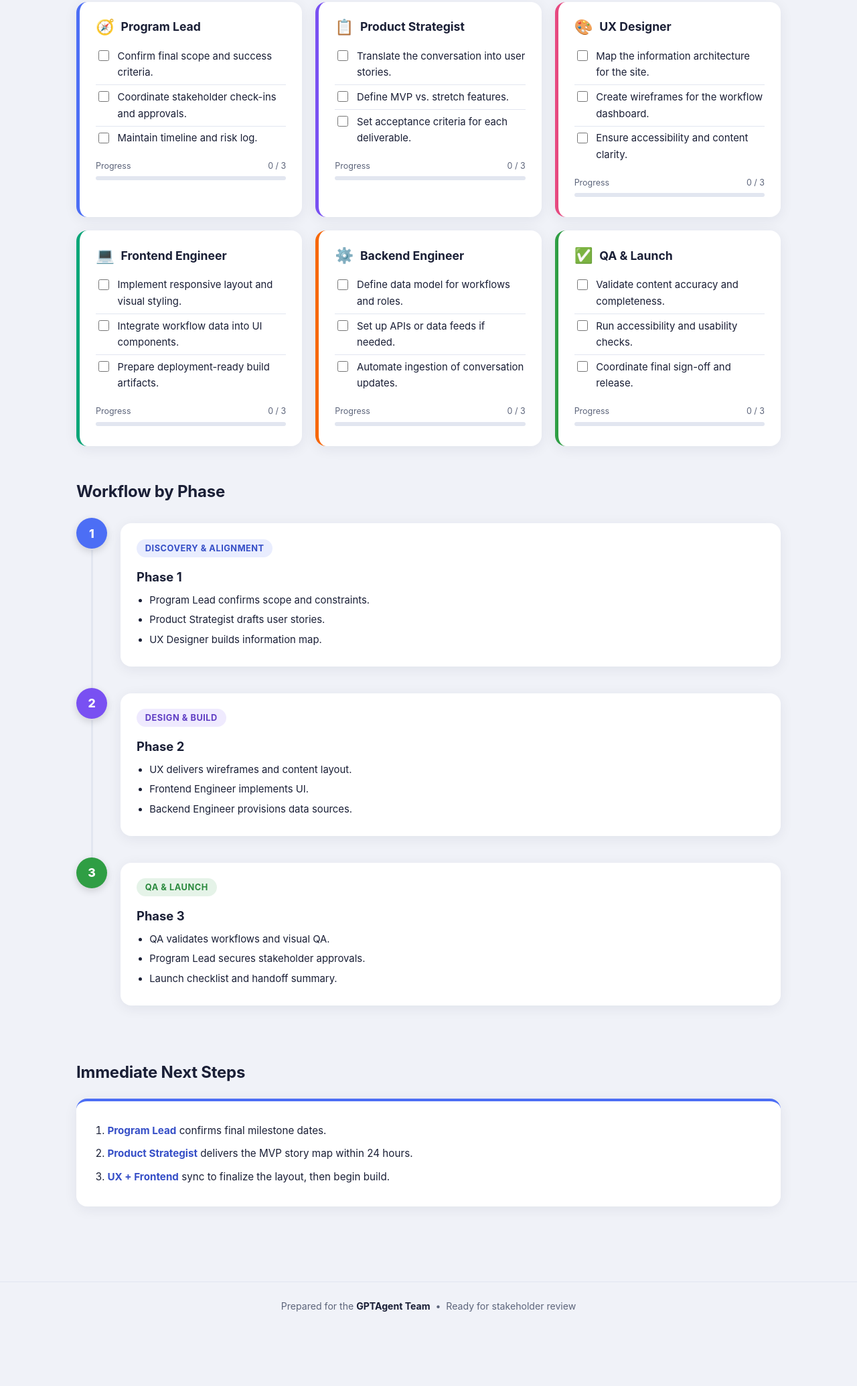
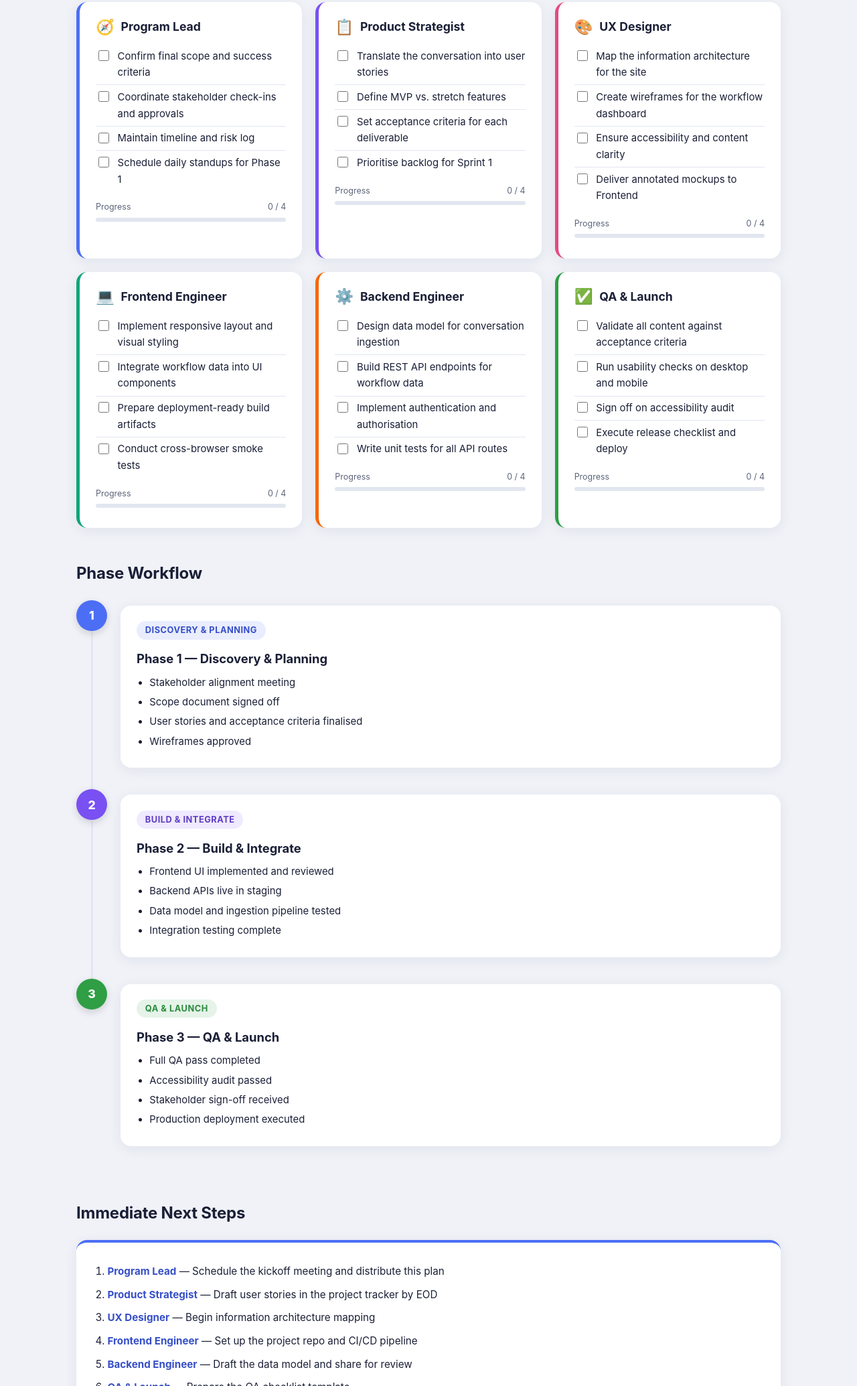
Before and after one commit to MDeActual/MDeActual.github.io, a plain HTML site: page index.html in a window 1280 px wide. Shown: the part 731-2800 px from the top of the page at 67% size. Before the commit the page ends 2732 px from the top, so only its background shows below. Drawn offline with Linux system fonts and the light colour scheme.

Commit message:
Complete finished product: full index.html with JS, phase stepper, and next steps

```diff
--- a/index.html
+++ b/index.html
@@ -374,6 +374,7 @@
         </p>
         <div class="role-grid" id="role-grid">
 
+          <!-- Program Lead -->
           <article class="card role-card" style="--role-color:var(--role-lead)" data-role="lead">
             <div class="role-header">
               <span class="role-icon" aria-hidden="true">🧭</span>
@@ -382,27 +383,32 @@
             <ul class="task-list" aria-label="Program Lead tasks">
               <li>
                 <input type="checkbox" id="lead-1" />
-                <label for="lead-1">Confirm final scope and success criteria.</label>
+                <label for="lead-1">Confirm final scope and success criteria</label>
               </li>
               <li>
                 <input type="checkbox" id="lead-2" />
-                <label for="lead-2">Coordinate stakeholder check-ins and approvals.</label>
+                <label for="lead-2">Coordinate stakeholder check-ins and approvals</label>
               </li>
               <li>
                 <input type="checkbox" id="lead-3" />
-                <label for="lead-3">Maintain timeline and risk log.</label>
+                <label for="lead-3">Maintain timeline and risk log</label>
+              </li>
+              <li>
+                <input type="checkbox" id="lead-4" />
+                <label for="lead-4">Schedule daily standups for Phase 1</label>
               </li>
             </ul>
             <div class="progress-wrap">
               <div class="progress-label">
-                <span>Progress</span><span class="pct">0 / 3</span>
+                <span>Progress</span><span class="pct">0 / 4</span>
               </div>
-              <div class="progress-bar" role="progressbar" aria-valuemin="0" aria-valuemax="3" aria-valuenow="0">
+              <div class="progress-bar" role="progressbar" aria-valuemin="0" aria-valuemax="4" aria-valuenow="0">
                 <div class="progress-fill"></div>
               </div>
             </div>
           </article>
 
+          <!-- Product Strategist -->
           <article class="card role-card" style="--role-color:var(--role-strategy)" data-role="strategy">
             <div class="role-header">
               <span class="role-icon" aria-hidden="true">📋</span>
@@ -411,27 +417,32 @@
             <ul class="task-list" aria-label="Product Strategist tasks">
               <li>
                 <input type="checkbox" id="strategy-1" />
-                <label for="strategy-1">Translate the conversation into user stories.</label>
+                <label for="strategy-1">Translate the conversation into user stories</label>
               </li>
               <li>
                 <input type="checkbox" id="strategy-2" />
-                <label for="strategy-2">Define MVP vs. stretch features.</label>
+                <label for="strategy-2">Define MVP vs. stretch features</label>
               </li>
               <li>
                 <input type="checkbox" id="strategy-3" />
-                <label for="strategy-3">Set acceptance criteria for each deliverable.</label>
+                <label for="strategy-3">Set acceptance criteria for each deliverable</label>
+              </li>
+              <li>
+                <input type="checkbox" id="strategy-4" />
+                <label for="strategy-4">Prioritise backlog for Sprint 1</label>
               </li>
             </ul>
             <div class="progress-wrap">
               <div class="progress-label">
-                <span>Progress</span><span class="pct">0 / 3</span>
+                <span>Progress</span><span class="pct">0 / 4</span>
               </div>
-              <div class="progress-bar" role="progressbar" aria-valuemin="0" aria-valuemax="3" aria-valuenow="0">
+              <div class="progress-bar" role="progressbar" aria-valuemin="0" aria-valuemax="4" aria-valuenow="0">
                 <div class="progress-fill"></div>
               </div>
             </div>
           </article>
 
+          <!-- UX Designer -->
           <article class="card role-card" style="--role-color:var(--role-ux)" data-role="ux">
             <div class="role-header">
               <span class="role-icon" aria-hidden="true">🎨</span>
@@ -440,27 +451,32 @@
             <ul class="task-list" aria-label="UX Designer tasks">
               <li>
                 <input type="checkbox" id="ux-1" />
-                <label for="ux-1">Map the information architecture for the site.</label>
+                <label for="ux-1">Map the information architecture for the site</label>
               </li>
               <li>
                 <input type="checkbox" id="ux-2" />
-                <label for="ux-2">Create wireframes for the workflow dashboard.</label>
+                <label for="ux-2">Create wireframes for the workflow dashboard</label>
               </li>
               <li>
                 <input type="checkbox" id="ux-3" />
-                <label for="ux-3">Ensure accessibility and content clarity.</label>
+                <label for="ux-3">Ensure accessibility and content clarity</label>
+              </li>
+              <li>
+                <input type="checkbox" id="ux-4" />
+                <label for="ux-4">Deliver annotated mockups to Frontend</label>
               </li>
             </ul>
             <div class="progress-wrap">
               <div class="progress-label">
-                <span>Progress</span><span class="pct">0 / 3</span>
+                <span>Progress</span><span class="pct">0 / 4</span>
               </div>
-              <div class="progress-bar" role="progressbar" aria-valuemin="0" aria-valuemax="3" aria-valuenow="0">
+              <div class="progress-bar" role="progressbar" aria-valuemin="0" aria-valuemax="4" aria-valuenow="0">
                 <div class="progress-fill"></div>
               </div>
             </div>
           </article>
 
+          <!-- Frontend Engineer -->
           <article class="card role-card" style="--role-color:var(--role-frontend)" data-role="frontend">
             <div class="role-header">
               <span class="role-icon" aria-hidden="true">💻</span>
@@ -469,27 +485,32 @@
             <ul class="task-list" aria-label="Frontend Engineer tasks">
               <li>
                 <input type="checkbox" id="frontend-1" />
-                <label for="frontend-1">Implement responsive layout and visual styling.</label>
+                <label for="frontend-1">Implement responsive layout and visual styling</label>
               </li>
               <li>
                 <input type="checkbox" id="frontend-2" />
-                <label for="frontend-2">Integrate workflow data into UI components.</label>
+                <label for="frontend-2">Integrate workflow data into UI components</label>
               </li>
               <li>
                 <input type="checkbox" id="frontend-3" />
-                <label for="frontend-3">Prepare deployment-ready build artifacts.</label>
+                <label for="frontend-3">Prepare deployment-ready build artifacts</label>
+              </li>
+              <li>
+                <input type="checkbox" id="frontend-4" />
+                <label for="frontend-4">Conduct cross-browser smoke tests</label>
               </li>
             </ul>
             <div class="progress-wrap">
               <div class="progress-label">
-                <span>Progress</span><span class="pct">0 / 3</span>
+                <span>Progress</span><span class="pct">0 / 4</span>
               </div>
-              <div class="progress-bar" role="progressbar" aria-valuemin="0" aria-valuemax="3" aria-valuenow="0">
+              <div class="progress-bar" role="progressbar" aria-valuemin="0" aria-valuemax="4" aria-valuenow="0">
                 <div class="progress-fill"></div>
               </div>
             </div>
           </article>
 
+          <!-- Backend Engineer -->
           <article class="card role-card" style="--role-color:var(--role-backend)" data-role="backend">
             <div class="role-header">
               <span class="role-icon" aria-hidden="true">⚙️</span>
@@ -498,27 +519,32 @@
             <ul class="task-list" aria-label="Backend Engineer tasks">
               <li>
                 <input type="checkbox" id="backend-1" />
-                <label for="backend-1">Define data model for workflows and roles.</label>
+                <label for="backend-1">Design data model for conversation ingestion</label>
               </li>
               <li>
                 <input type="checkbox" id="backend-2" />
-                <label for="backend-2">Set up APIs or data feeds if needed.</label>
+                <label for="backend-2">Build REST API endpoints for workflow data</label>
               </li>
               <li>
                 <input type="checkbox" id="backend-3" />
-                <label for="backend-3">Automate ingestion of conversation updates.</label>
+                <label for="backend-3">Implement authentication and authorisation</label>
+              </li>
+              <li>
+                <input type="checkbox" id="backend-4" />
+                <label for="backend-4">Write unit tests for all API routes</label>
               </li>
             </ul>
             <div class="progress-wrap">
               <div class="progress-label">
-                <span>Progress</span><span class="pct">0 / 3</span>
+                <span>Progress</span><span class="pct">0 / 4</span>
               </div>
-              <div class="progress-bar" role="progressbar" aria-valuemin="0" aria-valuemax="3" aria-valuenow="0">
+              <div class="progress-bar" role="progressbar" aria-valuemin="0" aria-valuemax="4" aria-valuenow="0">
                 <div class="progress-fill"></div>
               </div>
             </div>
           </article>
 
+          <!-- QA & Launch -->
           <article class="card role-card" style="--role-color:var(--role-qa)" data-role="qa">
             <div class="role-header">
               <span class="role-icon" aria-hidden="true">✅</span>
@@ -527,22 +553,26 @@
             <ul class="task-list" aria-label="QA and Launch tasks">
               <li>
                 <input type="checkbox" id="qa-1" />
-                <label for="qa-1">Validate content accuracy and completeness.</label>
+                <label for="qa-1">Validate all content against acceptance criteria</label>
               </li>
               <li>
                 <input type="checkbox" id="qa-2" />
-                <label for="qa-2">Run accessibility and usability checks.</label>
+                <label for="qa-2">Run usability checks on desktop and mobile</label>
               </li>
               <li>
                 <input type="checkbox" id="qa-3" />
-                <label for="qa-3">Coordinate final sign-off and release.</label>
+                <label for="qa-3">Sign off on accessibility audit</label>
+              </li>
+              <li>
+                <input type="checkbox" id="qa-4" />
+                <label for="qa-4">Execute release checklist and deploy</label>
               </li>
             </ul>
             <div class="progress-wrap">
               <div class="progress-label">
-                <span>Progress</span><span class="pct">0 / 3</span>
+                <span>Progress</span><span class="pct">0 / 4</span>
               </div>
-              <div class="progress-bar" role="progressbar" aria-valuemin="0" aria-valuemax="3" aria-valuenow="0">
+              <div class="progress-bar" role="progressbar" aria-valuemin="0" aria-valuemax="4" aria-valuenow="0">
                 <div class="progress-fill"></div>
               </div>
             </div>
@@ -551,21 +581,22 @@
         </div>
       </section>
 
-      <!-- ── Workflow by Phase ──────────────────────────────────── -->
+      <!-- ── Phase Workflow ────────────────────────────────────── -->
       <section aria-labelledby="phases-heading">
-        <h2 id="phases-heading">Workflow by Phase</h2>
+        <h2 id="phases-heading">Phase Workflow</h2>
         <div class="phase-stepper" role="list">
 
           <div class="phase-step" role="listitem">
             <div class="phase-badge" style="--phase-color:var(--phase-1)" aria-label="Phase 1">1</div>
             <div class="phase-content">
               <div class="card">
-                <span class="pill" style="background:rgba(76,110,245,0.12);color:#364fc7;">Discovery &amp; Alignment</span>
-                <h3>Phase 1</h3>
+                <span class="pill" style="background:rgba(76,110,245,0.12);color:#364fc7;">Discovery &amp; Planning</span>
+                <h3>Phase 1 — Discovery &amp; Planning</h3>
                 <ul>
-                  <li>Program Lead confirms scope and constraints.</li>
-                  <li>Product Strategist drafts user stories.</li>
-                  <li>UX Designer builds information map.</li>
+                  <li>Stakeholder alignment meeting</li>
+                  <li>Scope document signed off</li>
+                  <li>User stories and acceptance criteria finalised</li>
+                  <li>Wireframes approved</li>
                 </ul>
               </div>
             </div>
@@ -575,12 +606,13 @@
             <div class="phase-badge" style="--phase-color:var(--phase-2)" aria-label="Phase 2">2</div>
             <div class="phase-content">
               <div class="card">
-                <span class="pill" style="background:rgba(121,80,242,0.12);color:#5f3dc4;">Design &amp; Build</span>
-                <h3>Phase 2</h3>
+                <span class="pill" style="background:rgba(121,80,242,0.12);color:#5f3dc4;">Build &amp; Integrate</span>
+                <h3>Phase 2 — Build &amp; Integrate</h3>
                 <ul>
-                  <li>UX delivers wireframes and content layout.</li>
-                  <li>Frontend Engineer implements UI.</li>
-                  <li>Backend Engineer provisions data sources.</li>
+                  <li>Frontend UI implemented and reviewed</li>
+                  <li>Backend APIs live in staging</li>
+                  <li>Data model and ingestion pipeline tested</li>
+                  <li>Integration testing complete</li>
                 </ul>
               </div>
             </div>
@@ -591,11 +623,12 @@
             <div class="phase-content">
               <div class="card">
                 <span class="pill" style="background:rgba(47,158,68,0.12);color:#2b8a3e;">QA &amp; Launch</span>
-                <h3>Phase 3</h3>
+                <h3>Phase 3 — QA &amp; Launch</h3>
                 <ul>
-                  <li>QA validates workflows and visual QA.</li>
-                  <li>Program Lead secures stakeholder approvals.</li>
-                  <li>Launch checklist and handoff summary.</li>
+                  <li>Full QA pass completed</li>
+                  <li>Accessibility audit passed</li>
+                  <li>Stakeholder sign-off received</li>
+                  <li>Production deployment executed</li>
                 </ul>
               </div>
             </div>
@@ -609,9 +642,12 @@
         <h2 id="nextsteps-heading">Immediate Next Steps</h2>
         <div class="card next-steps-card">
           <ol>
-            <li><strong>Program Lead</strong> confirms final milestone dates.</li>
-            <li><strong>Product Strategist</strong> delivers the MVP story map within 24 hours.</li>
-            <li><strong>UX + Frontend</strong> sync to finalize the layout, then begin build.</li>
+            <li><strong>Program Lead</strong> — Schedule the kickoff meeting and distribute this plan</li>
+            <li><strong>Product Strategist</strong> — Draft user stories in the project tracker by EOD</li>
+            <li><strong>UX Designer</strong> — Begin information architecture mapping</li>
+            <li><strong>Frontend Engineer</strong> — Set up the project repo and CI/CD pipeline</li>
+            <li><strong>Backend Engineer</strong> — Draft the data model and share for review</li>
+            <li><strong>QA &amp; Launch</strong> — Prepare the QA checklist template</li>
           </ol>
         </div>
       </section>
@@ -619,63 +655,46 @@
     </main>
 
     <footer role="contentinfo">
-      Prepared for the <strong>GPTAgent Team</strong> &nbsp;•&nbsp; Ready for stakeholder review
+      Prepared for the <strong>GPTAgent Team</strong> &nbsp;·&nbsp; Ready for stakeholder review
     </footer>
 
     <script>
-      /**
-       * Checkbox persistence via localStorage.
-       * Key format: "gptagent-task-{checkboxId}"
-       */
-      (function () {
-        const STORAGE_PREFIX = "gptagent-task-";
+      const STORAGE_PREFIX = 'gpt-workflow-';
 
-        function updateCard(card) {
+      document.addEventListener('DOMContentLoaded', function () {
+        document.querySelectorAll('.role-card[data-role]').forEach(function (card) {
           const checkboxes = card.querySelectorAll('input[type="checkbox"]');
           const total = checkboxes.length;
-          const checked = Array.from(checkboxes).filter(cb => cb.checked).length;
-          const pct = total > 0 ? Math.round((checked / total) * 100) : 0;
+          const fill = card.querySelector('.progress-fill');
+          const bar = card.querySelector('.progress-bar');
+          const pctLabel = card.querySelector('.pct');
 
-          const fill = card.querySelector(".progress-fill");
-          const pctLabel = card.querySelector(".pct");
-          const bar = card.querySelector(".progress-bar");
+          function updateProgress() {
+            const checked = Array.from(checkboxes).filter(function (cb) { return cb.checked; }).length;
+            const width = total > 0 ? (checked / total) * 100 : 0;
+            if (fill) fill.style.width = width + '%';
+            if (bar) bar.setAttribute('aria-valuenow', checked);
+            if (pctLabel) pctLabel.textContent = checked + ' / ' + total;
+          }
 
-          if (fill) fill.style.width = pct + "%";
-          if (pctLabel) pctLabel.textContent = checked + " / " + total;
-          if (bar) {
-            bar.setAttribute("aria-valuenow", checked);
-            bar.setAttribute("aria-valuetext", checked + " of " + total + " tasks complete");
-          }
-        }
+          // Restore state from localStorage
+          checkboxes.forEach(function (checkbox) {
+            try {
+              checkbox.checked = localStorage.getItem(STORAGE_PREFIX + checkbox.id) === '1';
+            } catch (e) { /* storage unavailable */ }
 
-        function saveState(id, checked) {
-          try {
-            localStorage.setItem(STORAGE_PREFIX + id, checked ? "1" : "0");
-          } catch (e) { /* storage unavailable */ }
-        }
+            checkbox.addEventListener('change', function () {
+              try {
+                localStorage.setItem(STORAGE_PREFIX + checkbox.id, checkbox.checked ? '1' : '0');
+              } catch (e) { /* storage unavailable */ }
+              updateProgress();
+            });
+          });
 
-        function loadState(id) {
-          try {
-            return localStorage.getItem(STORAGE_PREFIX + id) === "1";
-          } catch (e) { return false; }
-        }
-
-        // Restore saved state on load
-        document.querySelectorAll('.role-card input[type="checkbox"]').forEach(function (cb) {
-          cb.checked = loadState(cb.id);
+          // Render initial progress after restoring state
+          updateProgress();
         });
-
-        // Update all progress bars on load
-        document.querySelectorAll(".role-card").forEach(updateCard);
-
-        // Listen for changes
-        document.getElementById("role-grid").addEventListener("change", function (e) {
-          if (e.target.type !== "checkbox") return;
-          saveState(e.target.id, e.target.checked);
-          const card = e.target.closest(".role-card");
-          if (card) updateCard(card);
-        });
-      })();
+      });
     </script>
   </body>
 </html>
```
